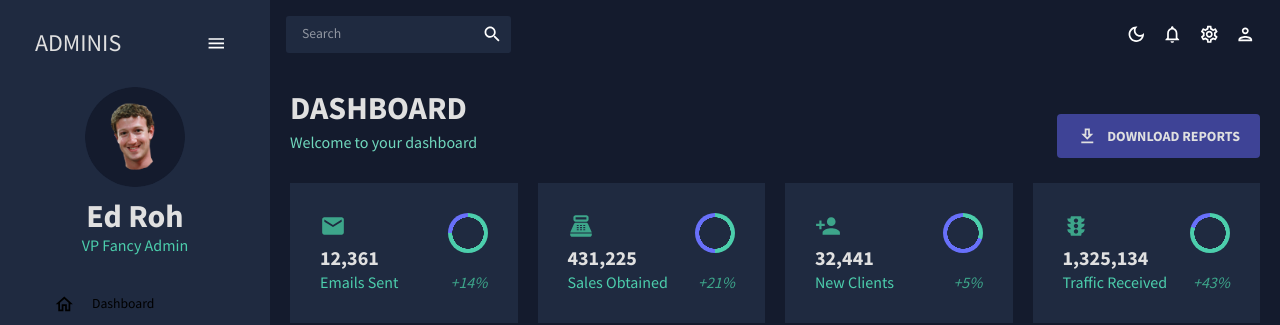
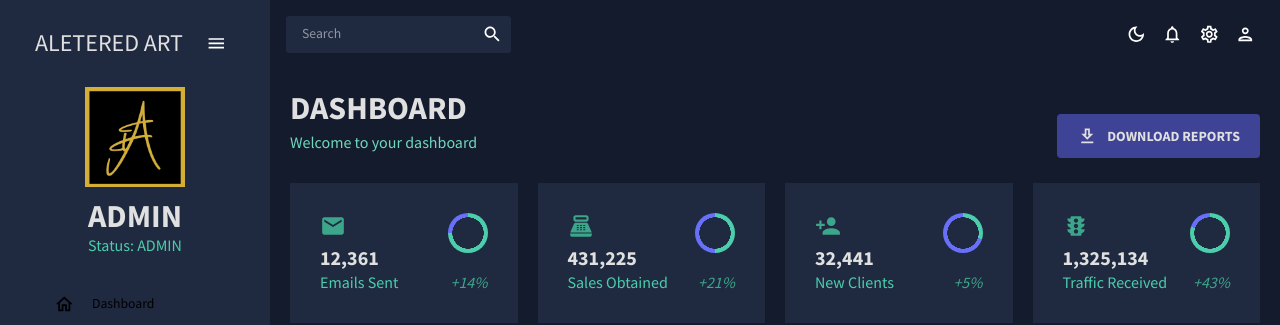
Before and after one commit to Vault11Overseer/Admin-Dashboard, a React (Create React App) app in the folder admin-dashboard/: page / in a window 1280 px wide. Shown: the top 325 px of the page. Built offline with nearby package versions, Linux system fonts and the light colour scheme.

Commit message:
ouch fix this

```diff
--- a/admin-dashboard/src/scenes/global/Sidebar.jsx
+++ b/admin-dashboard/src/scenes/global/Sidebar.jsx
@@ -22,7 +22,7 @@ import TimelineOutlinedIcon from "@mui/icons-material/TimelineOutlined";
 import MenuOutlinedIcon from "@mui/icons-material/MenuOutlined";
 import MapOutlinedIcon from "@mui/icons-material/MapOutlined";
 
-// ITEM VARIABLE
+// EVERY MENU ITEM - BRING IN THE THEME AND THE COLOR PALETTE
 const Item = ({ title, to, icon, selected, setSelected }) => {
   const theme = useTheme();
   const colors = tokens(theme.palette.mode);
@@ -41,22 +41,25 @@ const Item = ({ title, to, icon, selected, setSelected }) => {
 
 // SIDEBAR VARIABLE
 const Sidebar = () => {
-
+  // BRING IN THE THEME AND COLOR TOKENS
   const theme = useTheme();
   const colors = tokens(theme.palette.mode);
+  // SET SIDEBAR TO OPEN
   const [isCollapsed, setIsCollapsed] = useState(false);
+  // what is this
   const [selected, setSelected] = useState("Dashboard");
 
   return (
     <Box
       sx={{
-        "& .pro-sidebar-inner": {background: `${colors.primary[400]} !important`,},
+        "& .pro-sidebar-inner": {background: `${colors.primary[400]} !important`, height: "100vh",},
         "& .pro-icon-wrapper": {backgroundColor: "transparent !important",},
         "& .pro-inner-item": {padding: "5px 35px 5px 20px !important",},
         "& .pro-inner-item:hover": {color: "#868dfb !important",},
         "& .pro-menu-item.active": {color: "black !important",},
       }}
     >
+{/* IF SIDEBAR IS COLLPASED USE THIS FORMAT */}
       <ProSidebar collapsed={isCollapsed}>
         <Menu iconShape="square">
           {/* LOGO AND MENU ICON */}
@@ -76,7 +79,7 @@ const Sidebar = () => {
                 ml="15px"
               >
                 <Typography variant="h3" color={colors.grey[100]}>
-                  ADMINIS
+                  ALETERED ART
                 </Typography>
                 <IconButton onClick={() => setIsCollapsed(!isCollapsed)}>
                   <MenuOutlinedIcon />
@@ -92,8 +95,8 @@ const Sidebar = () => {
                   alt="profile-user"
                   width="100px"
                   height="100px"
-                  src={`../../assets/user.png`}
-                  style={{ cursor: "pointer", borderRadius: "50%" }}
+                  src={`../../assets/DESIGN_aa_black_logo.JPG`}
+                  style={{ cursor: "pointer" }}
                 />
               </Box>
               <Box textAlign="center">
@@ -103,10 +106,10 @@ const Sidebar = () => {
                   fontWeight="bold"
                   sx={{ m: "10px 0 0 0" }}
                 >
-                  Ed Roh
+                  ADMIN
                 </Typography>
                 <Typography variant="h5" color={colors.greenAccent[500]}>
-                  VP Fancy Admin
+                  Status: ADMIN
                 </Typography>
               </Box>
             </Box>
```
Also changed, not shown: admin-dashboard/public/assets/DESIGN_aa_black_logo.JPG (added).
